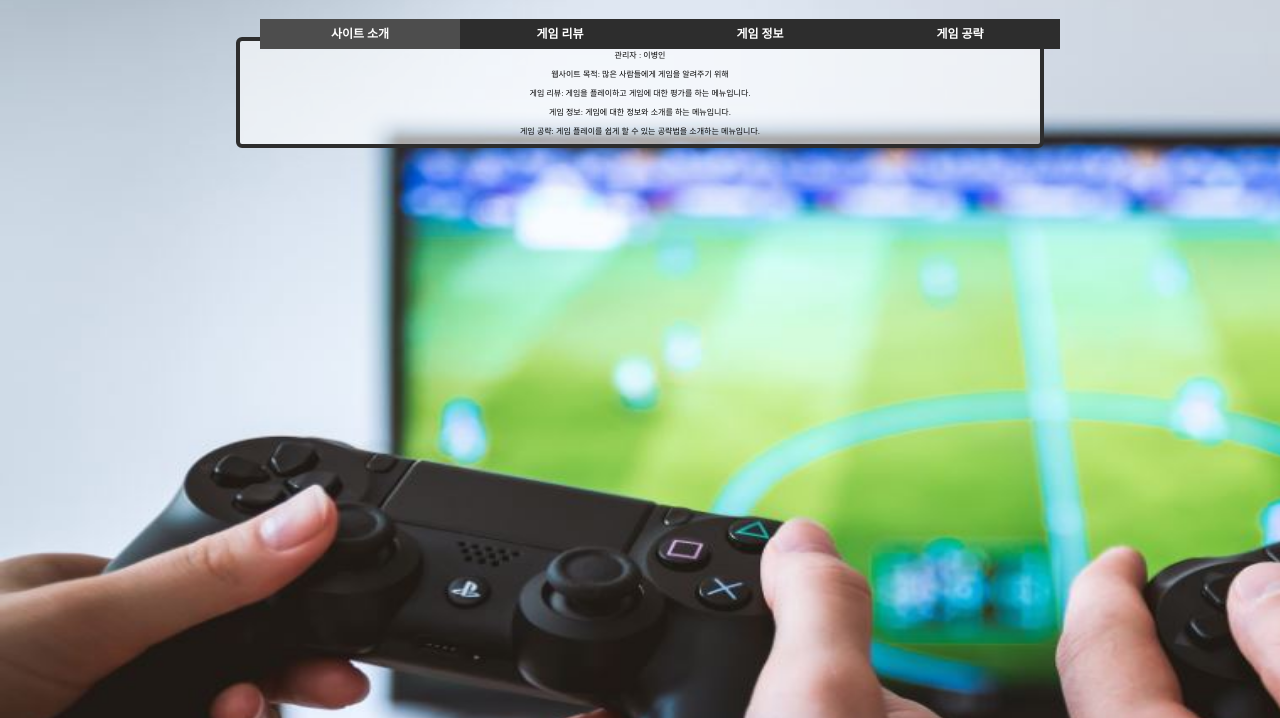
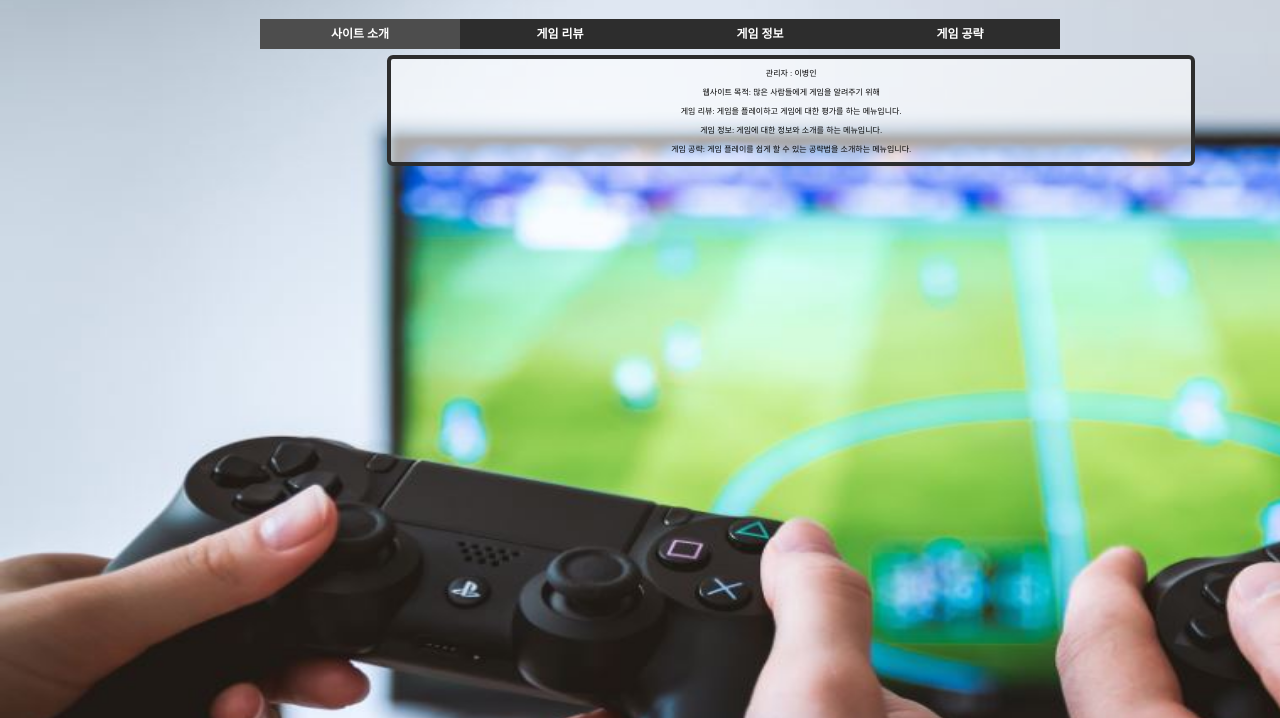
Before and after one commit to dqd6382/ggworld, a plain HTML site: page manager.htm in a window 1280 px wide. Shown: the part 82-800 px from the top of the page. Drawn offline with Linux system fonts and the light colour scheme.

Commit message:
Update manager.htm

```diff
--- a/manager.htm
+++ b/manager.htm
@@ -44,7 +44,7 @@ background-attachment: fixed;
            div{
              background-color: rgba(255, 255,255, 0.6);
              width: 800px;
-             margin : 0 auto ;
+             margin-left:30%;
              border: 4px solid #2d2d2d;
              border-radius:6px;
 }
@@ -76,6 +76,7 @@ div p{
            </ul>
  </nav>
 <br>
+      <br>
 <div>
    <p>관리자 : 이병인</p>
    <p>웹사이트 목적: 많은 사람들에게 게임을 알려주기 위해</p>
```
